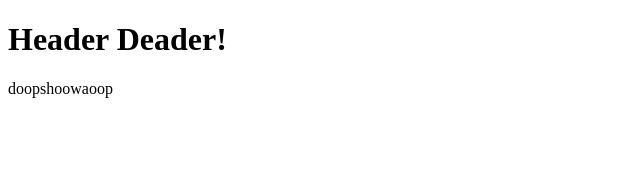
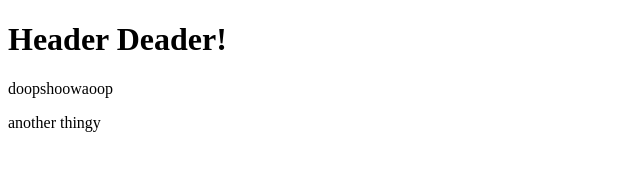
Before and after one commit to unsubstantiated-Script/git-test, a plain HTML site: page index.html in a window 1280 px wide. Shown: the whole page, without its empty margins (0-640 px from the left). Drawn offline with Linux system fonts and the light colour scheme.

Commit message:
Third Commit

```diff
--- a/index.html
+++ b/index.html
@@ -12,6 +12,9 @@
     <p>doopshoowaoop
 
     </p>
+    <p>another thingy
+
+    </p>
 </body>
 
 </html>
```
